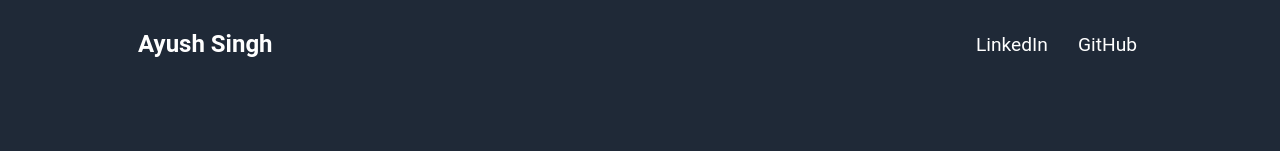
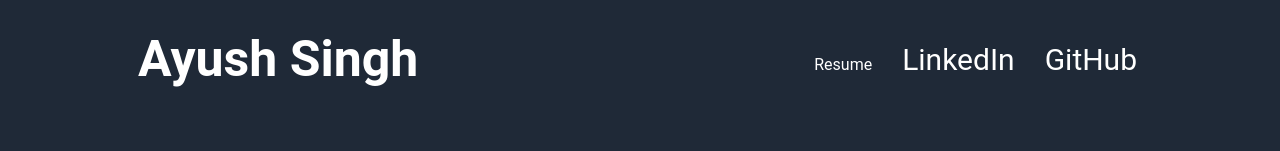
Before and after one commit to AyushSingh42/odin-webpage, a plain HTML site: page index.html in a window 1280 px wide. Shown: the top 151 px of the page. Drawn offline with Linux system fonts and the light colour scheme.

Commit message:
added resume link to top bar

```diff
--- a/index.html
+++ b/index.html
@@ -13,6 +13,7 @@
         </div>
 
         <ul class="headerlinks">
+            <li><a href="resume.pdf"></a>Resume</li>
             <li><a href="https://www.linkedin.com/in/ayush-singh-269626263/" target="_blank">LinkedIn</a></li>
             <li><a href="https://github.com/AyushSingh42/" target="_blank">GitHub</a></li>
         </ul>
--- a/styles.css
+++ b/styles.css
@@ -31,12 +31,12 @@ body {
 }
 
 .headerlogo {
-    font-size: 1.5rem;
+    font-size: 50px;
     font-weight: bold;
 }
 
 a {
-    font-size: 1.2rem;
+    font-size: 30px;
     text-decoration: none;
     color: white;
 }
```
Also changed, not shown: 1 other file.
